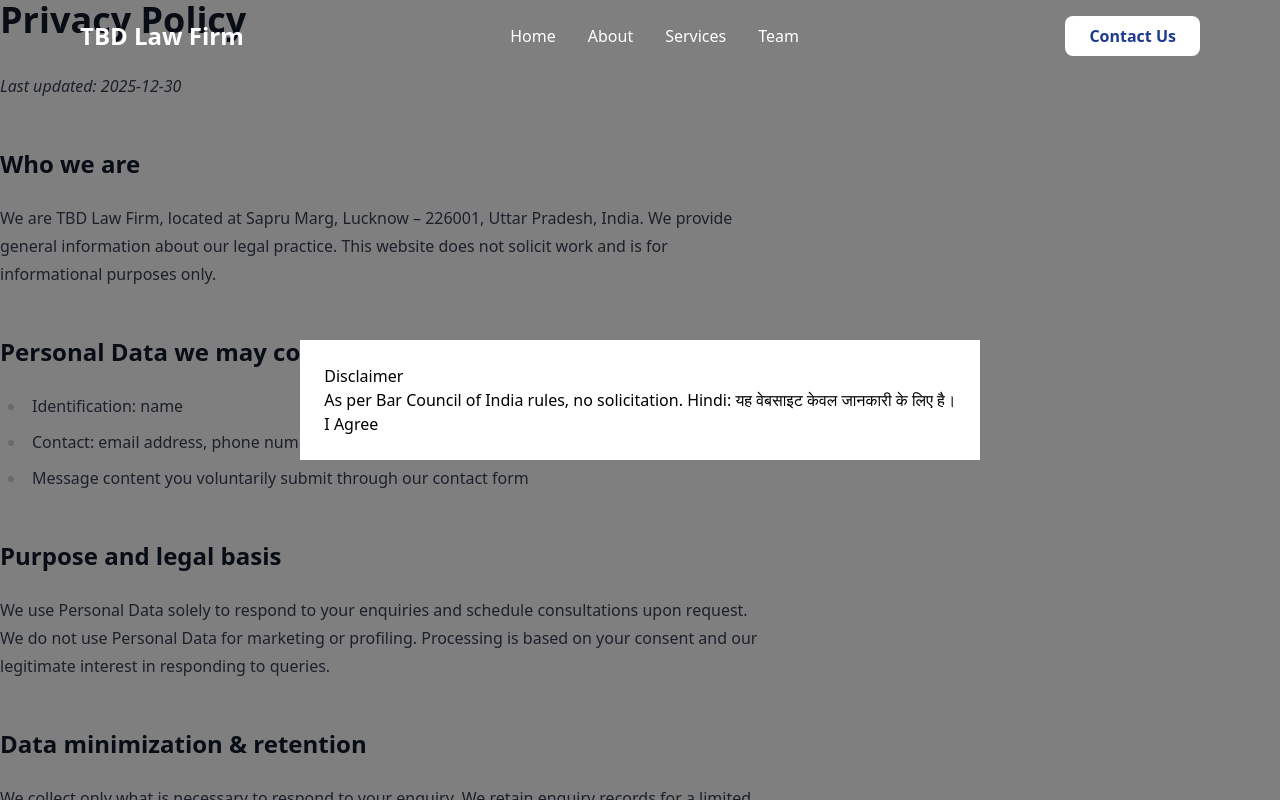
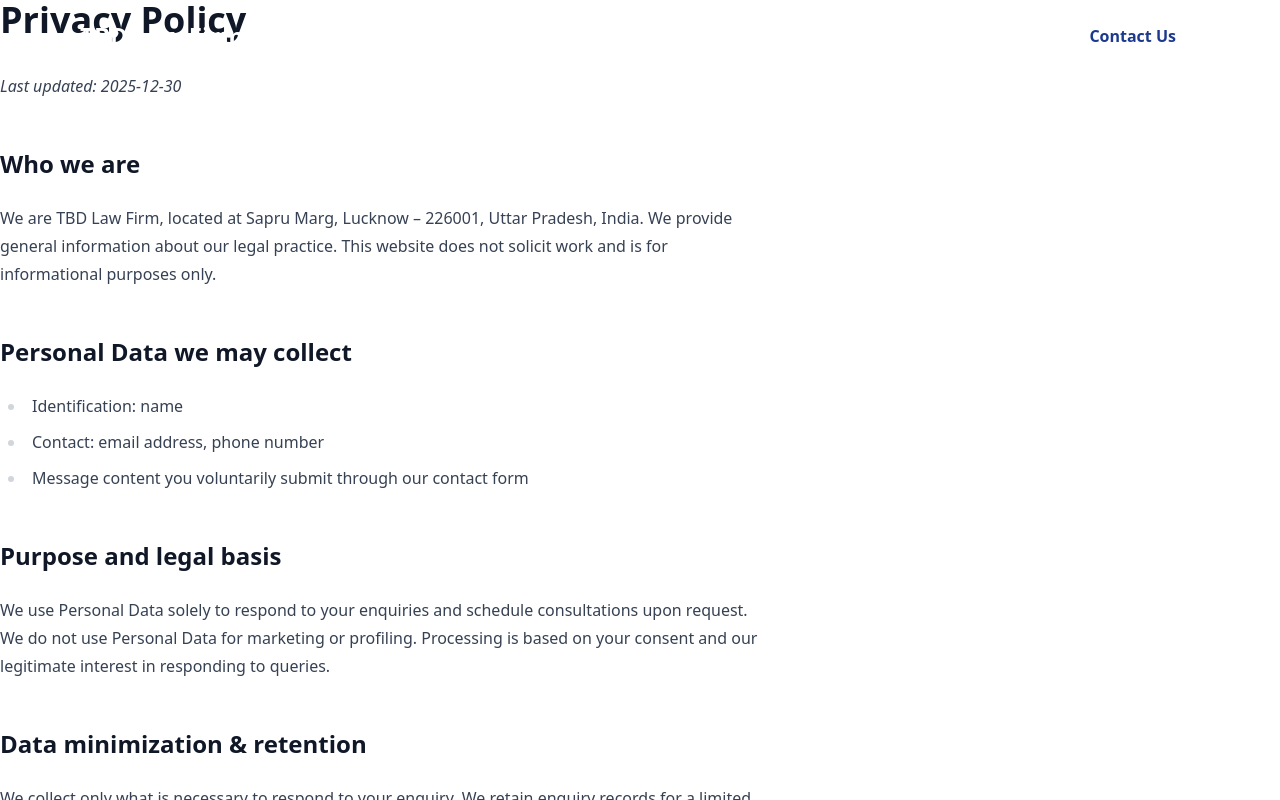
Before and after one commit to ShubhSingh/tbd-law-firm, a Next.js app: page /privacy in a window 1280 px wide. Shown: the top 800 px of the page. Built offline with nearby package versions, Linux system fonts and the light colour scheme.

Commit message:
removed disclaimer modal

```diff
--- a/app/layout.tsx
+++ b/app/layout.tsx
@@ -2,7 +2,6 @@ import type { Metadata } from 'next'
 import '../styles/globals.css'
 import Header from '../components/Header'
 import Footer from '../components/Footer'
-import DisclaimerModal from '../components/DisclaimerModal'
 
 export const metadata: Metadata = {
   title: {
@@ -28,7 +27,6 @@ export default function RootLayout({
   return (
     <html lang="en">
       <body className="flex flex-col min-h-screen">
-        <DisclaimerModal />
         <Header />
         <main className="flex-grow">
           {children}
```
